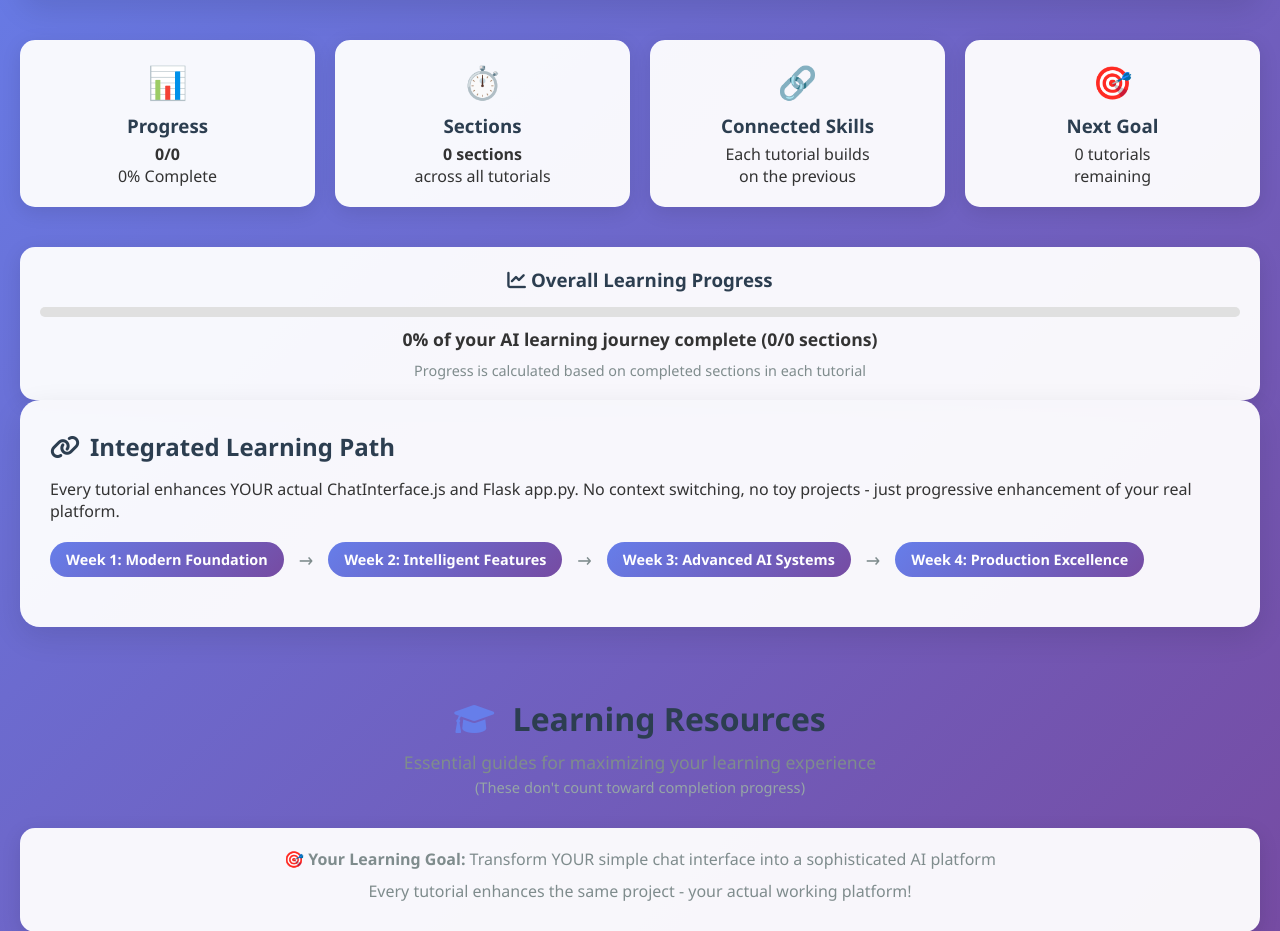
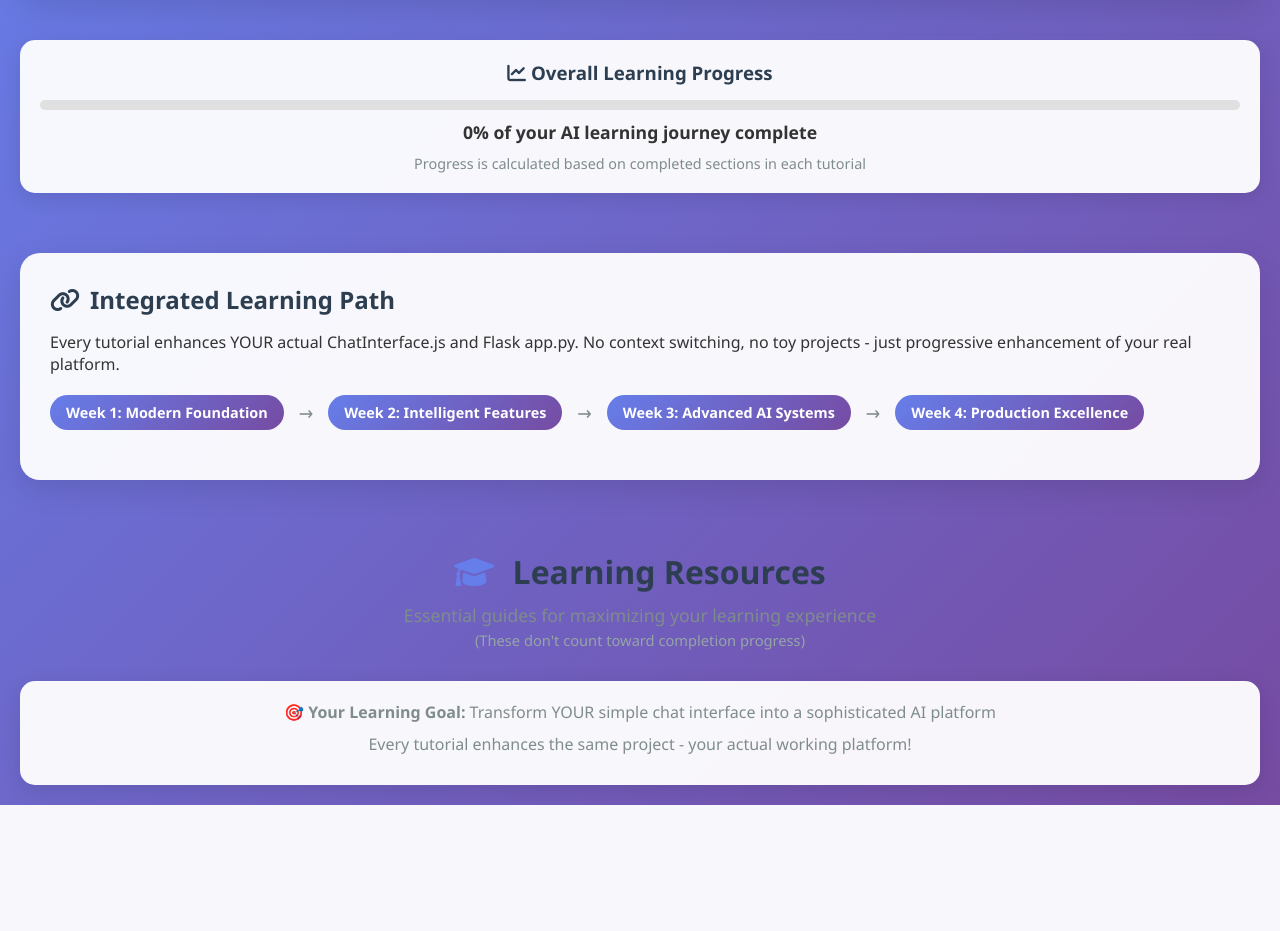
Before and after one commit to apicov/my_webpage, a Flask app: template tutorials/templates/dashboard.html in a window 1280 px wide. Shown: the part 214-1145 px from the top of the page. After the commit the page ends 1019 px from the top, so only its background shows below. Run offline with Flask 3, Linux system fonts and the light colour scheme; the template is opened without the code that fills it, so the values that code supplies are empty; parts of the project's set-up code (start-up, migrations or seed data) failed here and were passed over.

Commit message:
Update dashboard template to improve layout by adding top margin to the main container and removing the progress overview section, streamlining the user interface for better focus on key content.

```diff
--- a/tutorials/templates/dashboard.html
+++ b/tutorials/templates/dashboard.html
@@ -232,6 +232,7 @@
             background: rgba(255, 255, 255, 0.95);
             padding: 30px;
             border-radius: 20px;
+            margin-top: 60px;
             margin-bottom: 30px;
             box-shadow: 0 10px 30px rgba(0, 0, 0, 0.1);
         }
@@ -423,28 +424,7 @@
             <p>Building the future of AI development through integrated, practical learning</p>
         </header>
 
-        <section class="progress-overview">
-            <div class="progress-card">
-                <div class="icon">📊</div>
-                <h3>Progress</h3>
-                <p><strong><span id="completedCount">0</span>/<span id="totalCount">0</span></strong><br><span id="completionRate">0</span>% Complete</p>
-            </div>
-            <div class="progress-card">
-                <div class="icon">⏱️</div>
-                <h3>Sections</h3>
-                <p><strong><span id="totalSections">0</span> sections</strong><br>across all tutorials</p>
-            </div>
-            <div class="progress-card">
-                <div class="icon">🔗</div>
-                <h3>Connected Skills</h3>
-                <p>Each tutorial builds<br>on the previous</p>
-            </div>
-            <div class="progress-card">
-                <div class="icon">🎯</div>
-                <h3>Next Goal</h3>
-                <p><span id="remainingCount">0</span> tutorials<br>remaining</p>
-            </div>
-        </section>
+
 
         <!-- Progress Bar -->
         <section class="progress-bar-section">
```
